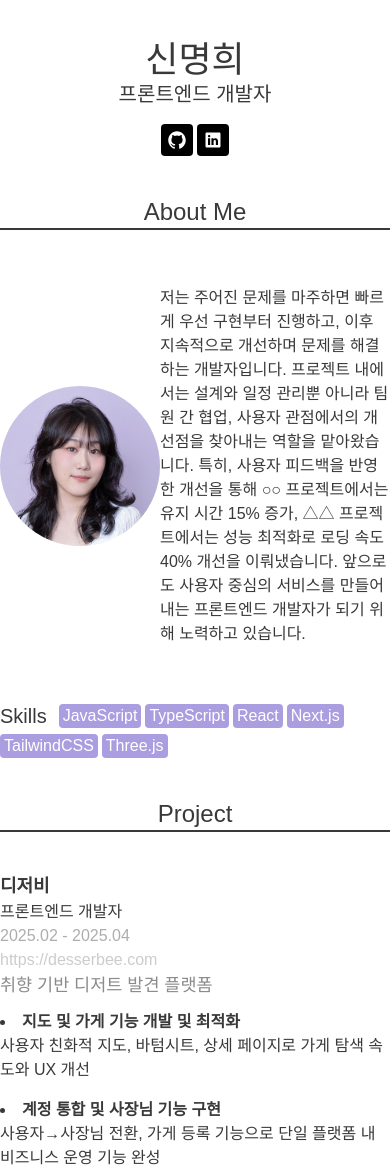
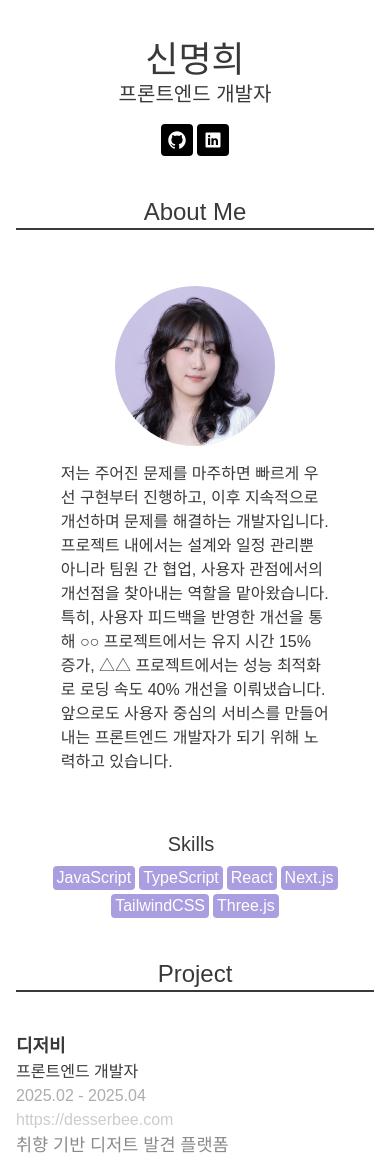
Before and after one commit to eepyz/eepyz.github.io, a React (Vite) app: page / in a window 390 px wide. Shown: the top 1171 px of the page. Built offline with nearby package versions, Linux system fonts and the light colour scheme.

Commit message:
💄 Update: 첫번째 섹션 모바일버전

```diff
--- a/src/App.tsx
+++ b/src/App.tsx
@@ -24,15 +24,17 @@ function App() {
         <section>
           <Title title="About Me" />
           <div>
-            <div className="flex justify-between items-center py-14">
+            <div className="flex justify-between items-center py-14 flex-col md:flex-row gap-4">
               <ProfileImage />
               <InfoDetail />
             </div>
-            <div className="flex flex-wrap gap-1 items-center">
+            <div className="flex md:flex-row flex-col items-center gap-2">
               <div className="text-xl font-medium mr-2">Skills</div>
-              {SKILLS.map((skill) => (
-                <SkillChip key={skill} skill={skill} />
-              ))}
+              <div className="flex flex-wrap gap-1 justify-center md:justify-start">
+                {SKILLS.map((skill) => (
+                  <SkillChip key={skill} skill={skill} />
+                ))}
+              </div>
             </div>
           </div>
         </section>
--- a/src/index.css
+++ b/src/index.css
@@ -10,5 +10,5 @@
 
 body {
   font-family: 'Pretendard', sans-serif;
-  @apply text-[#393939];
+  @apply text-[#393939] md:px-0 px-4;
 }
```
